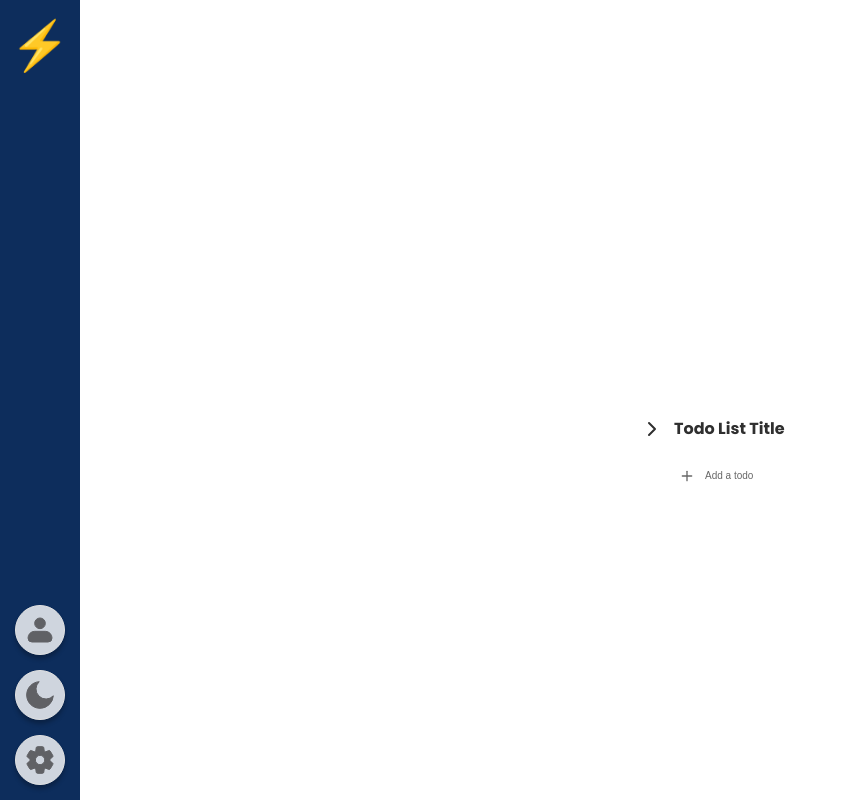
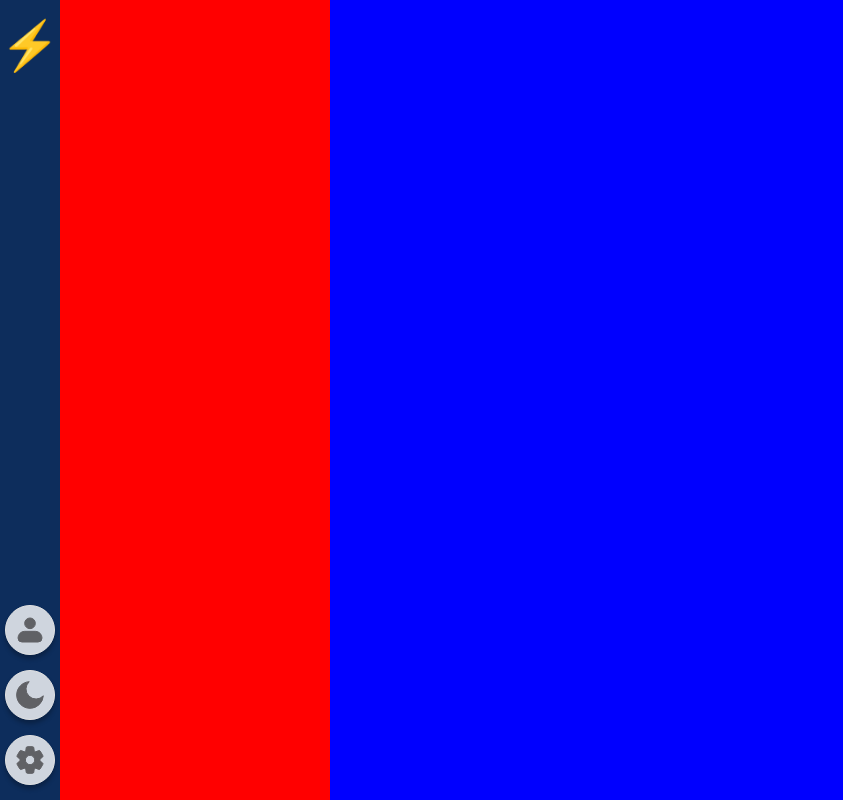
Before and after one commit to Int-Angel/supercharge, a React (Create React App) app: page / in a window 1280 px wide. Shown: the whole page, without its empty margins (0-843 px from the left). Built offline with nearby package versions, Linux system fonts and the light colour scheme.

Commit message:
feat: dashboard screen split

```diff
--- /dev/null
+++ b/src/components/Calendar/Calendar.tsx
@@ -0,0 +1,6 @@
+import React from "react";
+import "./style.scss";
+
+export default function Calendar() {
+  return <div className="CalendarContainer"></div>;
+}
--- /dev/null
+++ b/src/components/Calendar/style.scss
@@ -0,0 +1,8 @@
+@import '../../colors.scss';
+
+.CalendarContainer{
+    height: 100%;
+    width: 100%;
+
+    background: blue;
+}
--- /dev/null
+++ b/src/components/TodoSidebar/TodoSidebar.tsx
@@ -0,0 +1,6 @@
+import React from "react";
+import "./style.scss";
+
+export default function TodoSidebar() {
+  return <div className="TodoSidebarContainer"></div>;
+}
--- /dev/null
+++ b/src/components/TodoSidebar/style.scss
@@ -0,0 +1,8 @@
+@import '../../colors.scss';
+
+.TodoSidebarContainer{
+    height: 100%;
+    width: 364px;
+
+    background: red;
+}
--- a/src/screens/Dashboard/Dashboard.tsx
+++ b/src/screens/Dashboard/Dashboard.tsx
@@ -1,21 +1,15 @@
 import React from "react";
 import "./style.scss";
 import Sidebar from "../../components/Sidebar/Sidebar";
-import TodoList from "../../components/TodoList/TodoList";
+import TodoSidebar from "../../components/TodoSidebar/TodoSidebar";
+import Calendar from "../../components/Calendar/Calendar";
 
 export default function Dashboard() {
   return (
     <div className="DashboardContainer">
       <Sidebar />
-      <div
-        style={{
-          position: "absolute",
-          top: "50%",
-          left: "50%",
-        }}
-      >
-        <TodoList id="1" title="Todo List Title" />
-      </div>
+      <TodoSidebar />
+      <Calendar />
     </div>
   );
 }
--- a/src/screens/Dashboard/style.scss
+++ b/src/screens/Dashboard/style.scss
@@ -5,4 +5,9 @@
     overflow: hidden;
     margin: 0;
     padding: 0;
+
+    display: flex;
+    flex-direction: row;
+    align-items: center;
+    justify-content: flex-start;
 }
```
